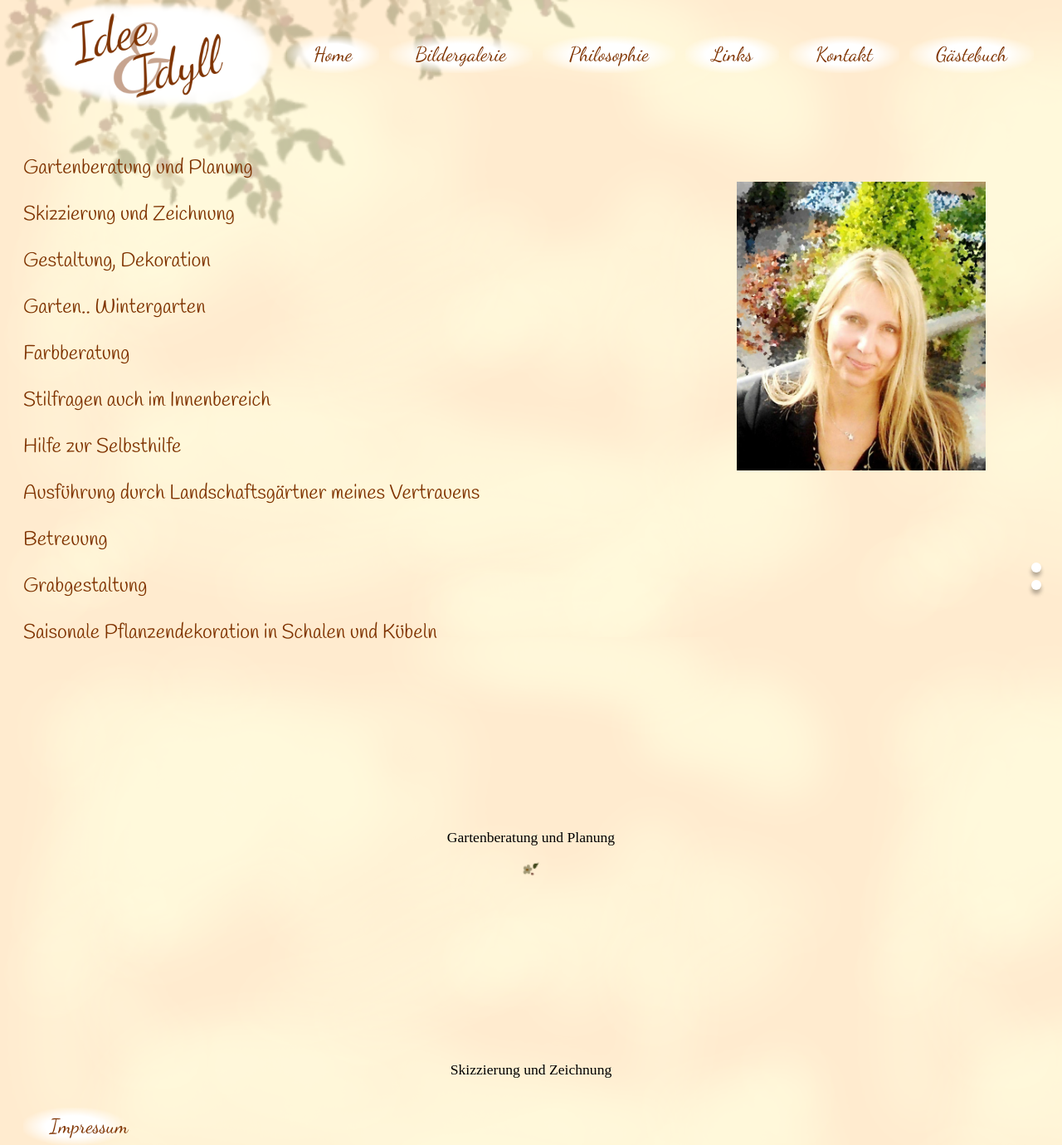
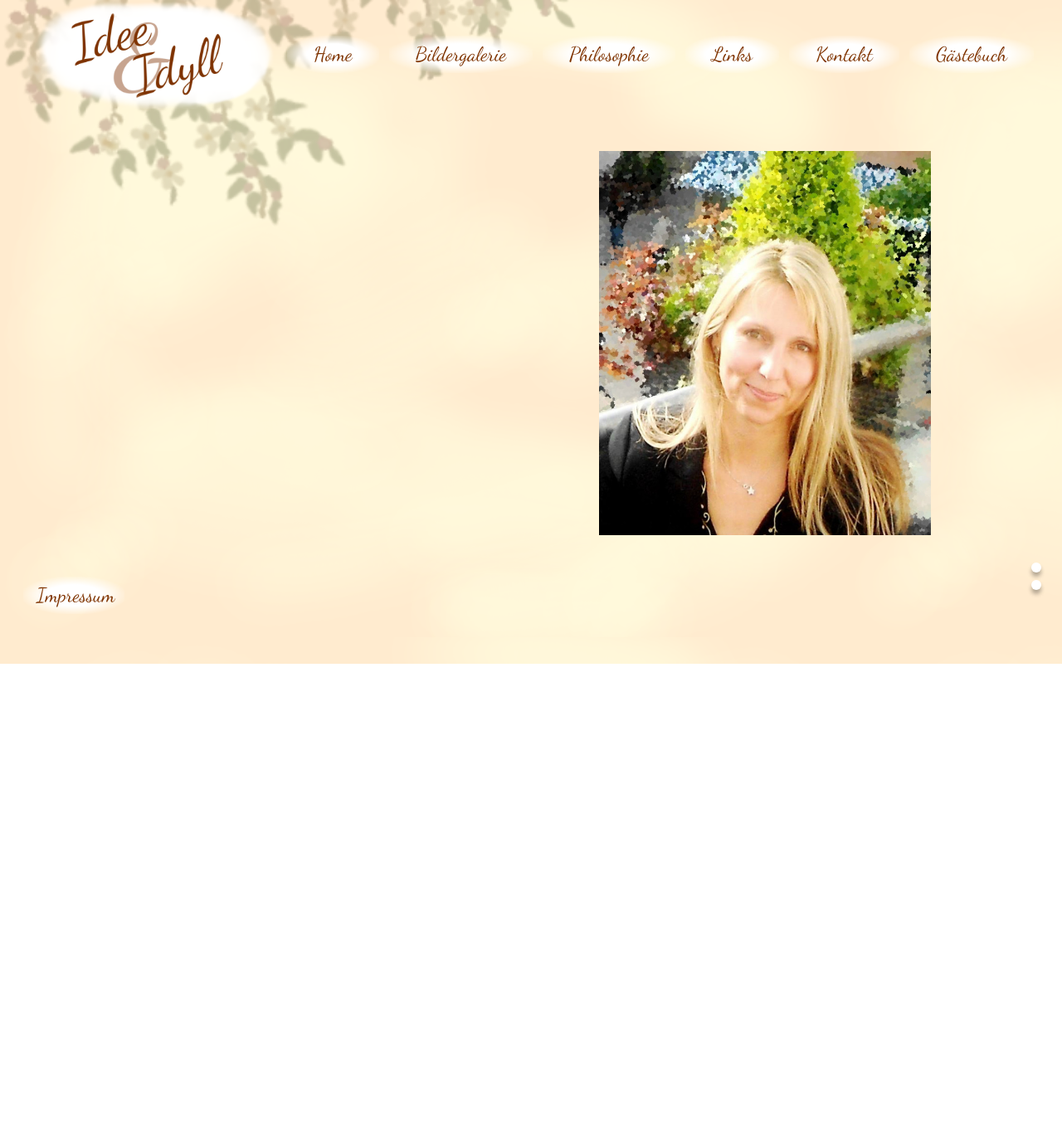
Before and after one commit to watch-me-xplode/idee-und-idyll, an Angular app: page /#/ in a window 1280 px wide. Shown: the whole page at 83% size. After the commit the page ends 800 px from the top, so only its background shows below. Built offline with nearby package versions, Linux system fonts and the light colour scheme; some icons are missing.

Commit message:
vertical slider

```diff
--- a/src/app/app.component.scss
+++ b/src/app/app.component.scss
@@ -22,7 +22,7 @@
             display: block;
             font-family: $font-family-handwriting;
             margin: 2rem 0 0;
-            padding: 0.5rem 2rem;
+            padding: 0.5rem 1rem;
             text-align: center;
             width: 50%;
             @media screen and (min-width: $tablet-min) {
--- a/src/app/app.module.ts
+++ b/src/app/app.module.ts
@@ -7,7 +7,6 @@ import { AppRoutingModule } from './app-routing.module';
 import { BildergalerieStorage } from './shared/services/bildergalerie-storage.service';
 import { GbStorage } from './shared/services/gb-storage.service';
 import { SwiperService } from './swiper/swiper.service';
-import { SwiperVerticalService } from './swiper-vertical/swiper-vertical.service';
 
 import { AppComponent } from './app.component';
 import { NaviBarComponent } from './navi-bar/navi-bar.component';
@@ -48,8 +47,7 @@ import { SwiperVerticalComponent } from './swiper-vertical/swiper-vertical.compo
   providers: [
     BildergalerieStorage,
     GbStorage,
-    SwiperService,
-    SwiperVerticalService
+    SwiperService
   ],
   bootstrap: [AppComponent]
 })
--- a/src/app/home/home.component.html
+++ b/src/app/home/home.component.html
@@ -1,4 +1,7 @@
 <div id="wrapper">
+
+    <app-swiper-vertical (navigate)="navigateTo($event)"></app-swiper-vertical>
+
     <img src="../../assets/pics/profilpic.jpg" alt="Andrea Wohlgemuth" id="profilpic">
 
     <div id="offer-container">
@@ -14,5 +17,4 @@
         <p>Grabgestaltung</p>
         <p>Saisonale Pflanzendekoration in Schalen und Kübeln</p>
     </div>
-    <app-swiper-vertical (navigate)="navigateTo($event)"></app-swiper-vertical>
 </div>
--- a/src/app/home/home.component.scss
+++ b/src/app/home/home.component.scss
@@ -1,18 +1,29 @@
 @import "../shared/scss/general/general";
 #wrapper {
+    position: relative;
     @media screen and (min-width: $desktop-min) {
-        position: relative;
+        @include flexbox-container(row, nowrap, space-around, center, flex, space-around);
+        margin-left: auto;
+        margin-right: auto;
+        width: 80%;
+    }
+    app-swiper-vertical {
+        display: none;
+        @media screen and (min-width: $desktop-min) {
+            display: flex;
+        }
     }
     #profilpic {
         display: block;
         margin-left: auto;
         margin-right: auto;
-        max-width: 300px;
-        padding-top: 2rem;
+        max-width: 400px;
         width: 90%;
         @media screen and (min-width: $desktop-min) {
-            position: absolute;
-            right: 4rem;
+            padding-left: 4rem;
+            margin: none;
+            max-width: 400px;
+            width: auto;
         }
     }
     #offer-container {
@@ -22,7 +33,7 @@
             font-family: $font-family-handwriting2;
             text-align: center;
             @media screen and (min-width: $desktop-min) {
-                text-align: left;
+                display: none;
             }
         }
     }
--- a/src/app/swiper-vertical/swiper-vertical-slide.model.ts
+++ /dev/null
@@ -1,11 +0,0 @@
-export class SwiperVerticalSlide {
-
-    domElement: HTMLDivElement;
-    prevSlide: SwiperVerticalSlide;
-    nextSlide: SwiperVerticalSlide;
-
-    constructor(element: HTMLDivElement) {
-        this.domElement = element;
-    }
-
-}
--- a/src/app/swiper-vertical/swiper-vertical.component.html
+++ b/src/app/swiper-vertical/swiper-vertical.component.html
@@ -1,45 +1,90 @@
 <div id="swiper-vertical-slide-wrapper">
-    <div class="swiper-vertical-slide" [ngClass]="getSwiperClass(0)">
+    <div class="swiper-vertical-slide" [ngClass]="isSlideVisible(0) ? 'up' : 'down'">
         <p>Gartenberatung und Planung</p>
         <img src="../../assets/pics/iconBlume16.png" alt="filling">
     </div>
-    <div class="swiper-vertical-slide" [ngClass]="getSwiperClass(1)">
+    <div class="swiper-vertical-slide" [ngClass]="isSlideVisible(1) ? 'up' : 'down'">
         <p>Skizzierung und Zeichnung</p>
         <img src="../../assets/pics/iconBlume16.png" alt="filling">
     </div>
-    <div class="swiper-vertical-slide" [ngClass]="getSwiperClass(2)">
+    <div class="swiper-vertical-slide" [ngClass]="isSlideVisible(2) ? 'up' : 'down'">
         <p>Gestaltung, Dekoration</p>
         <img src="../../assets/pics/iconBlume16.png" alt="filling">
     </div>
-    <div class="swiper-vertical-slide" [ngClass]="getSwiperClass(3)">
+    <div class="swiper-vertical-slide" [ngClass]="isSlideVisible(3) ? 'up' : 'down'">
         <p>Garten, Wintergarten</p>
         <img src="../../assets/pics/iconBlume16.png" alt="filling">
     </div>
-    <div class="swiper-vertical-slide" [ngClass]="getSwiperClass(4)">
+    <div class="swiper-vertical-slide" [ngClass]="isSlideVisible(4) ? 'up' : 'down'">
         <p>Farbberatung</p>
         <img src="../../assets/pics/iconBlume16.png" alt="filling">
     </div>
-    <div class="swiper-vertical-slide" [ngClass]="getSwiperClass(5)">
+    <div class="swiper-vertical-slide" [ngClass]="isSlideVisible(5) ? 'up' : 'down'">
         <p>Stilfragen auch im Innenbereich</p>
         <img src="../../assets/pics/iconBlume16.png" alt="filling">
     </div>
-    <div class="swiper-vertical-slide" [ngClass]="getSwiperClass(6)">
+    <div class="swiper-vertical-slide" [ngClass]="isSlideVisible(6) ? 'up' : 'down'">
         <p>Hilfe zur Selbsthilfe</p>
         <img src="../../assets/pics/iconBlume16.png" alt="filling">
     </div>
-    <div class="swiper-vertical-slide" [ngClass]="getSwiperClass(7)">
+    <div class="swiper-vertical-slide" [ngClass]="isSlideVisible(7) ? 'up' : 'down'">
         <p>Ausführung durch Landschaftsgärtner meines Vertrauens</p>
         <img src="../../assets/pics/iconBlume16.png" alt="filling">
     </div>
-    <div class="swiper-vertical-slide" [ngClass]="getSwiperClass(8)">
+    <div class="swiper-vertical-slide" [ngClass]="isSlideVisible(8) ? 'up' : 'down'">
         <p>Betreuung</p>
         <img src="../../assets/pics/iconBlume16.png" alt="filling">
     </div>
-    <div class="swiper-vertical-slide" [ngClass]="getSwiperClass(9)">
+    <div class="swiper-vertical-slide" [ngClass]="isSlideVisible(9) ? 'up' : 'down'">
         <p>Grabgestaltung</p>
         <img src="../../assets/pics/iconBlume16.png" alt="filling">
     </div>
-    <div class="swiper-vertical-slide" [ngClass]="getSwiperClass(10)">
+    <div class="swiper-vertical-slide" [ngClass]="isSlideVisible(10) ? 'up' : 'down'">
+        <p>Saisonale Pflanzendekoration in Schalen und Kübeln</p>
+        <img src="../../assets/pics/iconBlume16.png" alt="filling">
+    </div>
+
+    <div class="swiper-vertical-slide" [ngClass]="isSlideVisible(11) ? 'up' : 'down'">
+        <p>Gartenberatung und Planung</p>
+        <img src="../../assets/pics/iconBlume16.png" alt="filling">
+    </div>
+    <div class="swiper-vertical-slide" [ngClass]="isSlideVisible(12) ? 'up' : 'down'">
+        <p>Skizzierung und Zeichnung</p>
+        <img src="../../assets/pics/iconBlume16.png" alt="filling">
+    </div>
+    <div class="swiper-vertical-slide" [ngClass]="isSlideVisible(13) ? 'up' : 'down'">
+        <p>Gestaltung, Dekoration</p>
+        <img src="../../assets/pics/iconBlume16.png" alt="filling">
+    </div>
+    <div class="swiper-vertical-slide" [ngClass]="isSlideVisible(14) ? 'up' : 'down'">
+        <p>Garten, Wintergarten</p>
+        <img src="../../assets/pics/iconBlume16.png" alt="filling">
+    </div>
+    <div class="swiper-vertical-slide" [ngClass]="isSlideVisible(15) ? 'up' : 'down'">
+        <p>Farbberatung</p>
+        <img src="../../assets/pics/iconBlume16.png" alt="filling">
+    </div>
+    <div class="swiper-vertical-slide" [ngClass]="isSlideVisible(16) ? 'up' : 'down'">
+        <p>Stilfragen auch im Innenbereich</p>
+        <img src="../../assets/pics/iconBlume16.png" alt="filling">
+    </div>
+    <div class="swiper-vertical-slide" [ngClass]="isSlideVisible(17) ? 'up' : 'down'">
+        <p>Hilfe zur Selbsthilfe</p>
+        <img src="../../assets/pics/iconBlume16.png" alt="filling">
+    </div>
+    <div class="swiper-vertical-slide" [ngClass]="isSlideVisible(18) ? 'up' : 'down'">
+        <p>Ausführung durch Landschaftsgärtner meines Vertrauens</p>
+        <img src="../../assets/pics/iconBlume16.png" alt="filling">
+    </div>
+    <div class="swiper-vertical-slide" [ngClass]="isSlideVisible(19) ? 'up' : 'down'">
+        <p>Betreuung</p>
+        <img src="../../assets/pics/iconBlume16.png" alt="filling">
+    </div>
+    <div class="swiper-vertical-slide" [ngClass]="isSlideVisible(20) ? 'up' : 'down'">
+        <p>Grabgestaltung</p>
+        <img src="../../assets/pics/iconBlume16.png" alt="filling">
+    </div>
+    <div class="swiper-vertical-slide" [ngClass]="isSlideVisible(21) ? 'up' : 'down'">
         <p>Saisonale Pflanzendekoration in Schalen und Kübeln</p>
         <img src="../../assets/pics/iconBlume16.png" alt="filling">
     </div>
--- a/src/app/swiper-vertical/swiper-vertical.component.scss
+++ b/src/app/swiper-vertical/swiper-vertical.component.scss
@@ -1,41 +1,39 @@
 @import "../shared/scss/general/general";
-$heightSwiperSlide: 100px;
+$heightSwiperSlide: 130px;
 $heightSwiperWrapper: 500px;
+$slideDuration: 15s;
 #swiper-vertical-slide-wrapper {
     border-radius: 20px;
     height: $heightSwiperWrapper;
     overflow: hidden;
     position: relative;
-    width: 100%;
+    width: 500px;
     .swiper-vertical-slide {
         @include flexbox-container(column, nowrap, center, center, flex, space-around);
         height: $heightSwiperSlide;
         position: absolute;
-        transform: translate(0, 0);
-        transition: transform 5s linear;
+        transition: transform $slideDuration linear;
         width: 100%;
         p {
-            font-size: 1.1rem;
+            @include font-size-greater();
+            color: $color-main;
+            font-family: $font-family-handwriting2;
             margin-left: auto;
             margin-right: auto;
             max-width: 90%;
             text-align: center;
         }
         img {
-            display: block;
+            display: none;
             width: 20px;
         }
     }
     .down {
         opacity: 0;
-        transform: translate(0, calc(#{$heightSwiperSlide} + #{$heightSwiperWrapper})) !important;
+        transform: translate(0, $heightSwiperWrapper) !important;
     }
-    .visible {
+    .up {
         opacity: 1;
         transform: translate(0, -$heightSwiperSlide) !important;
     }
-    .invisible {
-        opacity: 0;
-        transform: translate(0, calc(#{$heightSwiperSlide} + #{$heightSwiperWrapper})) !important;
-    }
 }
--- a/src/app/swiper-vertical/swiper-vertical.component.ts
+++ b/src/app/swiper-vertical/swiper-vertical.component.ts
@@ -1,6 +1,4 @@
 import { Component, OnInit, Output, EventEmitter } from '@angular/core';
-
-import { SwiperVerticalService } from './swiper-vertical.service';
 
 @Component({
   selector: 'app-swiper-vertical',
@@ -10,15 +8,14 @@ import { SwiperVerticalService } from './swiper-vertical.service';
 export class SwiperVerticalComponent implements OnInit {
 
   private indexCounter = 0;
-  private readonly slideCount = 11;
+  private readonly slideCount = 22;
+  private readonly visibleSlides = 7;
 
-  constructor(private service: SwiperVerticalService) { }
+  constructor() { }
 
   ngOnInit() {
     // set swiper height after all necessary elements are added to the DOM
     //this.resizeSwiperHeight();
-    // init SwiperService
-    //this.service.init();
     setInterval(() => {
       this.indexCounter++;
       this.indexCounter = this.indexCounter % this.slideCount;
@@ -43,14 +40,11 @@ export class SwiperVerticalComponent implements OnInit {
     }
   }
 
-  private getSwiperClass(index: number): string {
-    const easycount = this.slideCount + this.indexCounter;
-    const easyindex = this.slideCount + index;
-    if (easyindex === easycount) {
-      return 'invisible';
-    } else if (easyindex < easycount && easyindex > easycount - 5) {
-      return 'visible';
+  private isSlideVisible(index: number): boolean {
+    let indexPosition = index - this.indexCounter;
+    if (indexPosition < 0) {
+      indexPosition += this.slideCount;
     }
-    return 'down';
+    return indexPosition < this.visibleSlides;
   }
 }
```
Also changed, not shown: src/app/swiper-vertical/swiper-vertical.service.ts (deleted, +0 -89 lines).
